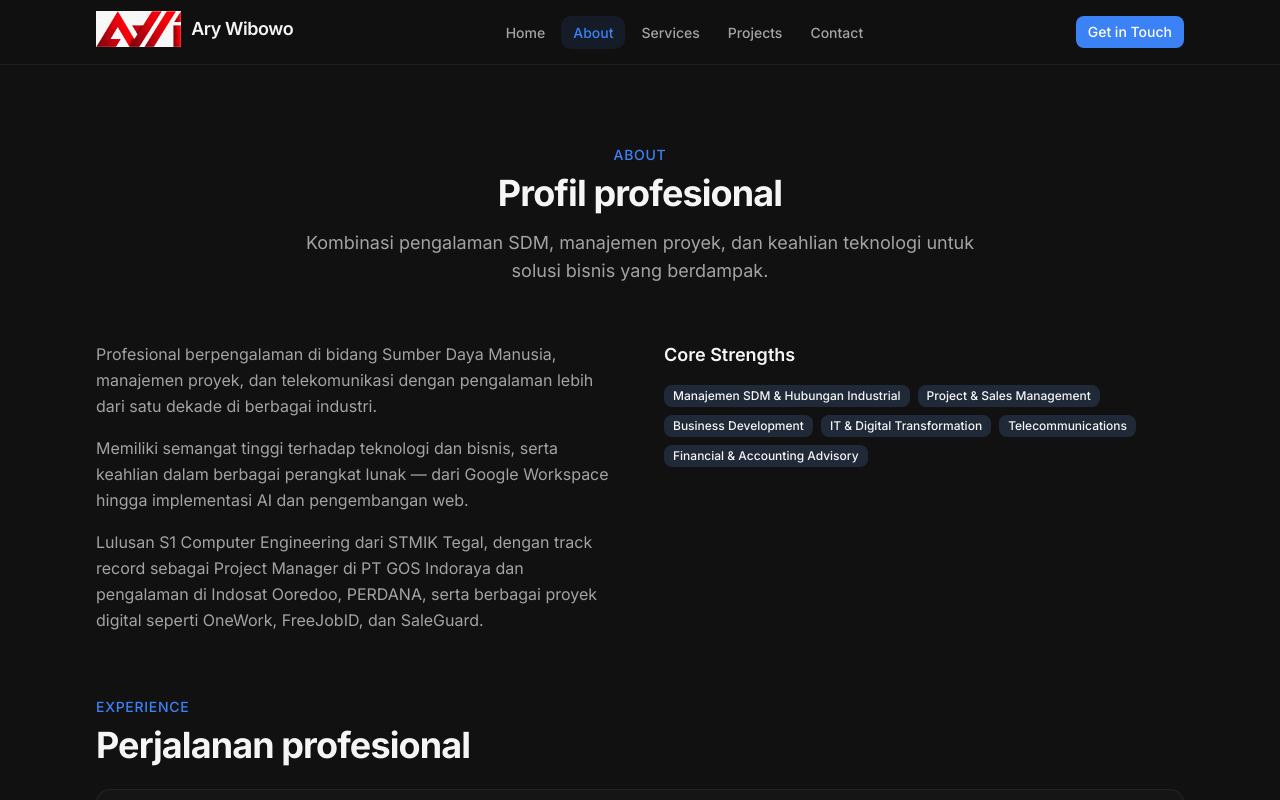
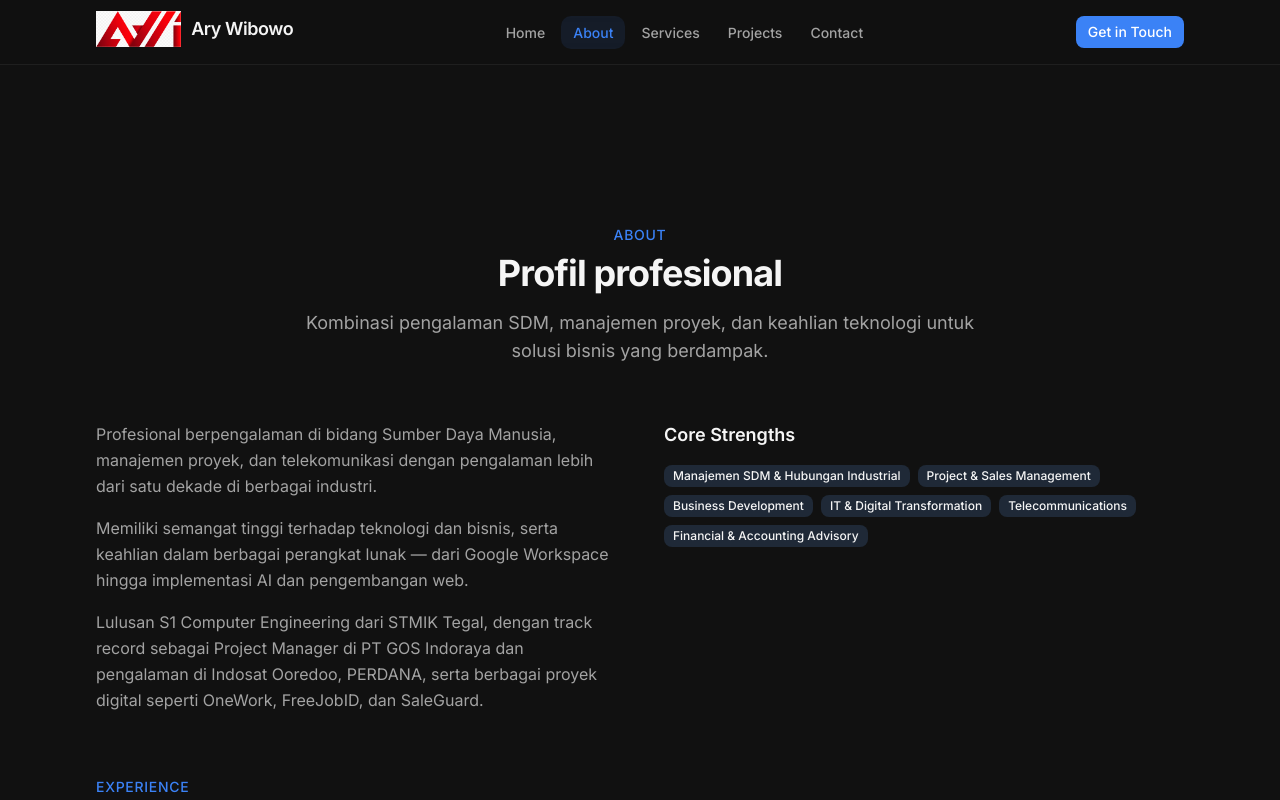
Before and after one commit to ImHeroesKiller/arywibowo-portfolio, a Next.js app: page /about in a window 1280 px wide. Shown: the top 800 px of the page. Built offline with nearby package versions, Linux system fonts and the light colour scheme.

Commit message:
Update globals.css

```diff
--- a/app/globals.css
+++ b/app/globals.css
@@ -124,3 +124,24 @@
 @utility text-balance {
   text-wrap: balance;
 }
+
+/* Mobile spacing fix */
+section {
+  padding-top: 3rem;
+  padding-bottom: 3rem;
+}
+
+@media (min-width: 768px) {
+  section {
+    padding-top: 5rem;
+    padding-bottom: 5rem;
+  }
+}
+
+/* Hero button mobile */
+@media (max-width: 640px) {
+  .hero-buttons {
+    flex-direction: column;
+    width: 100%;
+  }
+}
```
